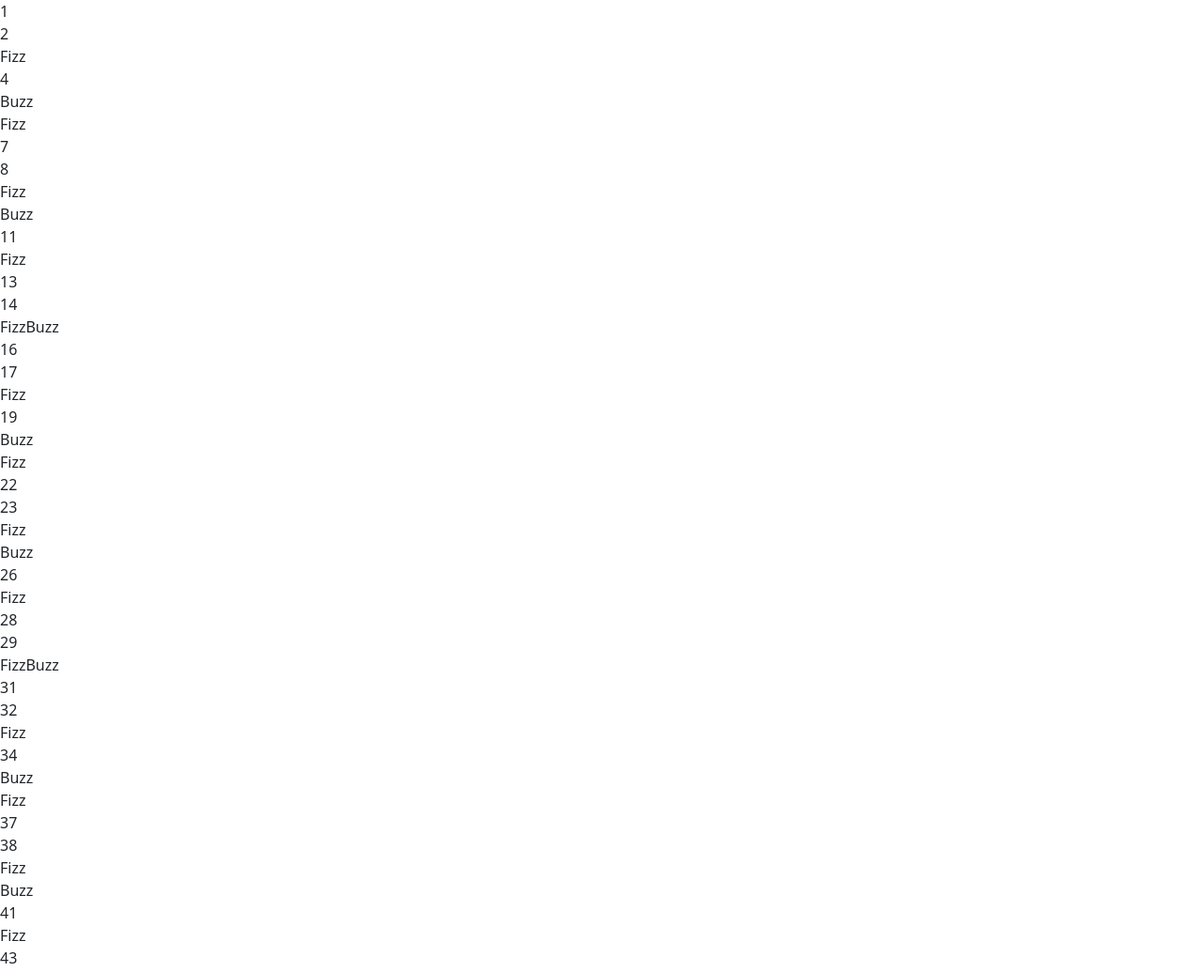
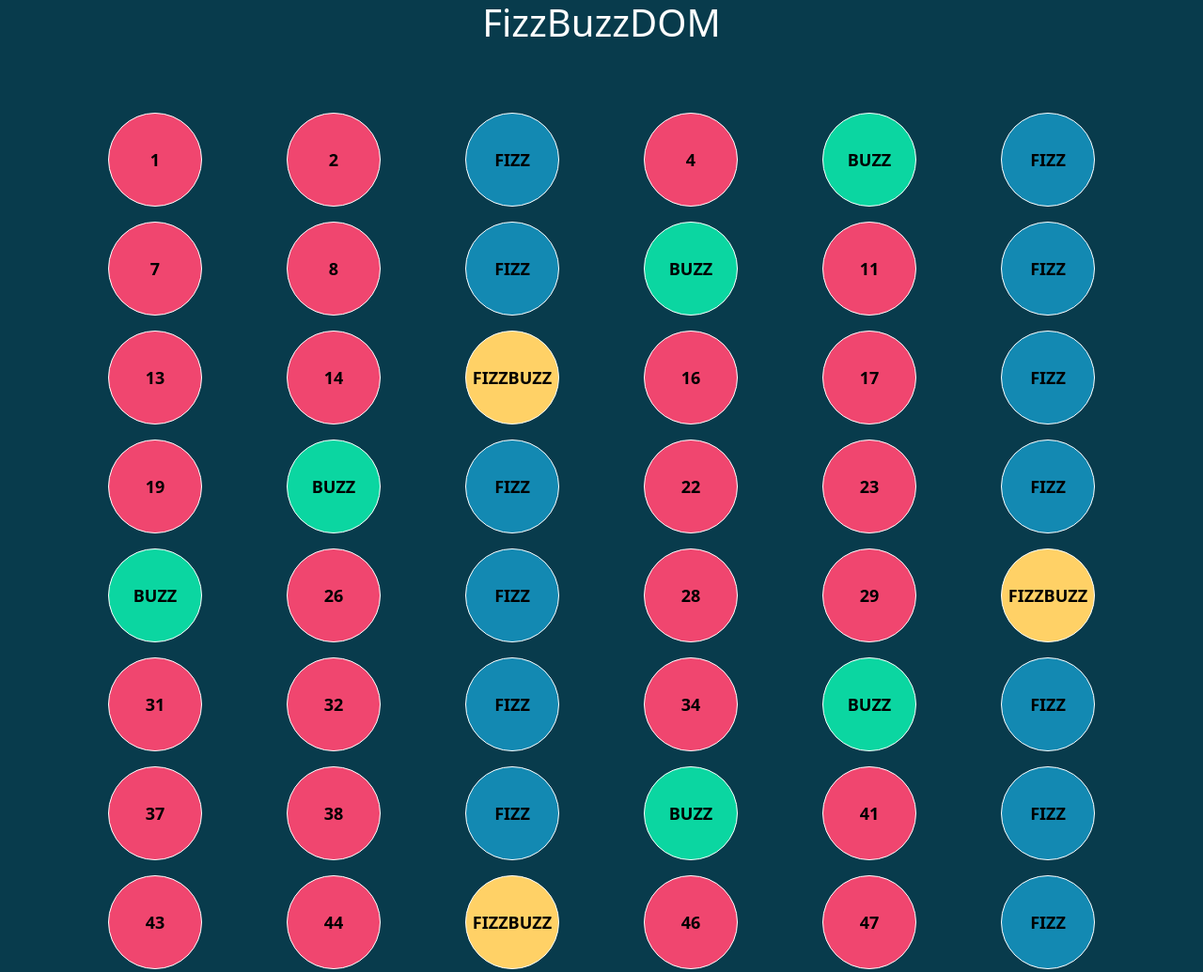
Before and after one commit to GianmarcoRuffi/js-fizzbuzzdom, a plain HTML site: page index.html in a window 1280 px wide. Shown: the top 1035 px of the page at 94% size. Drawn offline with nearby package versions, Linux system fonts and the light colour scheme.

Commit message:
Correzione con l'esempio in classe

```diff
--- a/index.html
+++ b/index.html
@@ -15,7 +15,10 @@
   </head>
   <body>
     <main>
-      <div id="output"></div>
+      <div class="header container d-flex justify-content-center">
+        <h1>FizzBuzzDOM</h1>
+      </div>
+      <div id="output" class="container py-5"></div>
     </main>
     <script src="https://ajax.googleapis.com/ajax/libs/jquery/3.3.1/jquery.min.js"></script>
     <script src="./script.js" charset="utf-8"></script>
--- a/script.js
+++ b/script.js
@@ -21,21 +21,61 @@ let appended = document.createElement("div");
 
 // Assegnazione classe
 div.className = "square";
+appended.setAttribute ("class", "row")
 
 // Contenuto
 
 div.innerHTML = "FizzBuzz";
 document.body.append(div);
 
+
+
+
+<div class="row">
+          <div class="col-12 col-sm-6 col-md-4 col-lg-2">
+            <div class="square">Roba</div>
+          </div>
+        </div>
+
+
 */
+
+//Create elements
+
+const output = document.getElementById("output");
+const row = document.createElement("div");
+row.setAttribute("class", "row");
 
 //Condizionali
 
 for (let i = 1; i <= maxNumber; i++) {
-  {
-    if (i % 15 == 0) document.write("FizzBuzz", "<br>");
-    else if (i % 3 == 0) document.write("Fizz", "<br>");
-    else if (i % 5 == 0) document.write("Buzz", "<br>");
-    else document.write(i, "<br>");
+  //Creo colonna con classi
+
+  const col = document.createElement("div");
+  col.setAttribute("class", " g-3 col-12 col-sm-6 col-md-4 col-lg-2");
+  //
+
+  // Creo div box con classi
+  const box = document.createElement("div");
+  box.setAttribute("class", "square");
+  let value;
+  //
+
+  if (i % 15 == 0) {
+    console.log("fizzbuzz");
+    value = "fizzbuzz";
+  } else if (i % 3 == 0) {
+    value = "fizz";
+  } else if (i % 5 == 0) {
+    value = "buzz";
+  } else {
+    box.innerHTML = i;
+    value = i;
   }
+  box.innerHTML = value;
+  box.classList.add(value);
+  col.append(box);
+  row.append(col);
 }
+
+output.append(row);
--- a/style.css
+++ b/style.css
@@ -4,8 +4,14 @@
   box-sizing: border-box;
 }
 
+main {
+  background-color: #083b4c;
+}
+
 h1 {
   color: white;
+  font-weight: bold;
+  font-size: 35px;
 }
 
 .square {
@@ -16,20 +22,26 @@ h1 {
   display: flex;
   justify-content: center;
   align-items: center;
+  border: 1px solid white;
+  background-color: #f0466f;
+  border-radius: 50%;
+  text-transform: uppercase;
+  font-weight: bold;
+  font-size: 18px;
 }
 
-.color-1 {
+.fizz {
   background-color: #1389b2;
 }
 
-.color-2 {
+.buzz {
   background-color: #0bd6a1;
 }
 
-.color-3 {
+.fizzbuzz {
   background-color: #ffd166;
 }
 
-.color-4 {
+.nofizz {
   background-color: #f0466f;
 }
```
